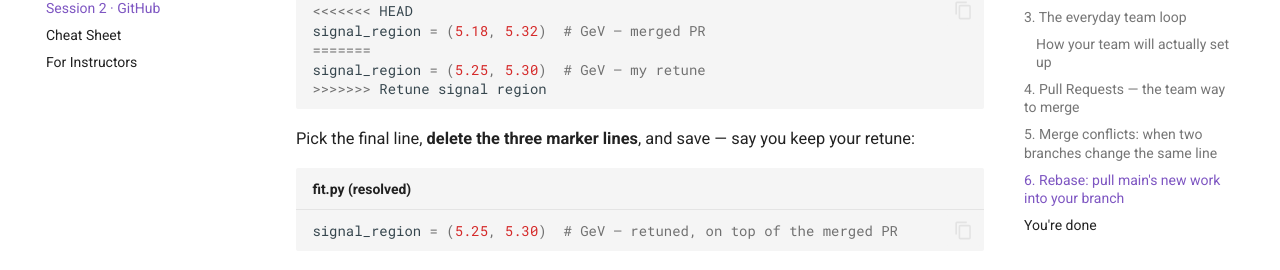
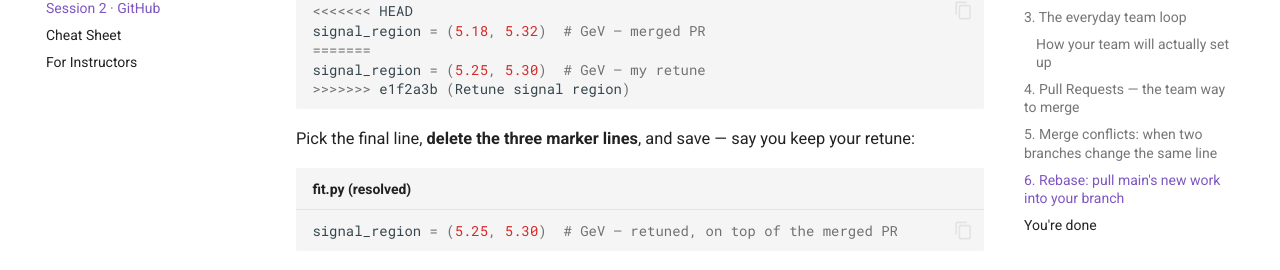
Before and after one commit to jcaicedo6/git-tutorial, an MkDocs documentation site: the page built from docs/session2-github.md, in a window 1280 px wide and 900 px high, scrolled down 8894 px. Shown: the part 181-451 px from the top of the window. Built offline with MkDocs 1.6.1 and Material for MkDocs 9.7.7, drawn with Linux system fonts in a browser that asks for light colours; emoji names are drawn with the system emoji font; comment, search, counter and statistics services are not loaded.

Commit message:
Verify §5/§6 conflicts; fix §6 rebase marker to match real git output

````diff
--- a/docs/session2-github.md
+++ b/docs/session2-github.md
@@ -509,7 +509,7 @@ Open `fit.py` — the same `<<< === >>>` markers you met in §5:
 signal_region = (5.18, 5.32)  # GeV — merged PR
 =======
 signal_region = (5.25, 5.30)  # GeV — my retune
->>>>>>> Retune signal region
+>>>>>>> e1f2a3b (Retune signal region)
 ```
 
 Pick the final line, **delete the three marker lines**, and save — say you keep your retune:
````
